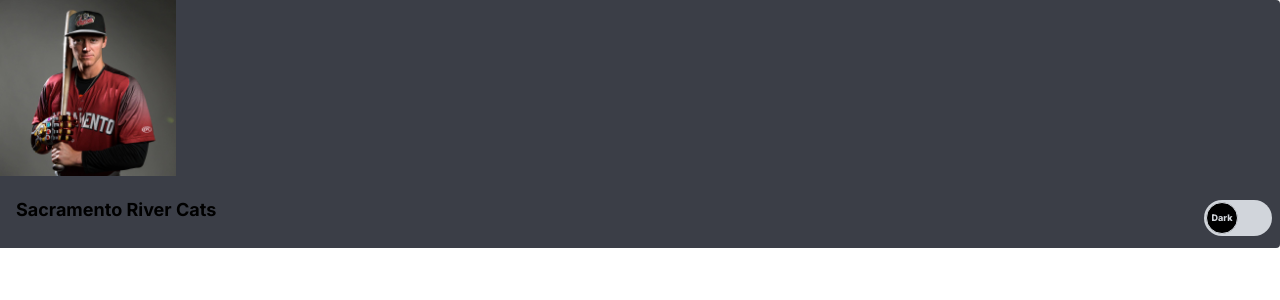
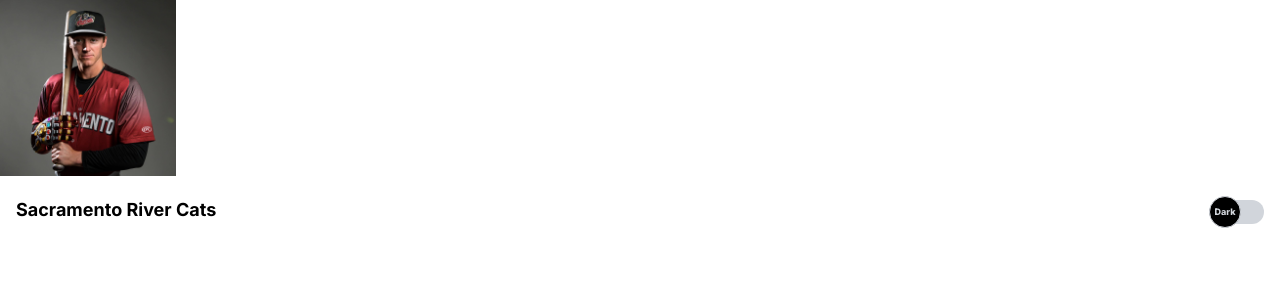
Before and after one commit to RF-Rifat/Hexleap, a Next.js app: page / in a window 1280 px wide. Shown: the top 300 px of the page. Built offline with nearby package versions, Linux system fonts and the light colour scheme.

Commit message:
theme toggler added

```diff
--- a/src/components/Hero/SportCard.tsx
+++ b/src/components/Hero/SportCard.tsx
@@ -3,7 +3,7 @@
 const SportCard = () => {
   return (
     <>
-      <div className="bg-[#3B3E47] lg:rounded-b-none lg:rounded-r flex flex-col justify-between leading-normal">
+      <div className="dark:bg-dark lg:rounded-b-none lg:rounded-r flex flex-col justify-between leading-normal">
         <Image
           width={600}
           height={600}
@@ -12,7 +12,7 @@
           className="w-44 mb-3"
         />
         <div className="p-4 pt-2">
-          <div className="font-bold text-lg mb-2 hover:text-indigo-600 inline-block dark:text-3xl">
+          <div className="font-bold text-lg mb-2 hover:text-indigo-600 inline-block dark:text-white">
             Sacramento River Cats
           </div>
         </div>
--- a/src/components/ToggleButton.tsx
+++ b/src/components/ToggleButton.tsx
@@ -8,6 +8,8 @@
 
   const handleToggle = () => {
     setIsChecked(!isChecked);
+    if (isChecked) {
+    }
     const newTheme = theme === "dark" ? "light" : "dark";
     setTheme(newTheme);
   };
@@ -16,13 +18,12 @@
     localStorage.setItem("theme", theme);
   }, [theme]);
 
-
-  const buttonClasses = `w-[68px] h-9 flex items-center bg-gray-300 rounded-full text-[9px] ${
+  const buttonClasses = `w-[55px] h-6 flex items-center bg-gray-300 rounded-full text-[9px] ${
     isChecked ? "peer-checked:text-black" : "text-gray-300"
-  } font-extrabold after:flex after:items-center after:justify-center peer after:content-['Dark'] peer-checked:after:content-['Light'] peer-checked:after:translate-x-full after:absolute after:left-[2px] peer-checked:after:border-white after:bg-black peer-checked:after:bg-white after:border after:border-gray-300 after:rounded-full after:h-8 after:w-8 after:transition-all peer-checked:bg-black `;
+  } font-extrabold after:flex after:items-center after:justify-center peer after:content-['Dark'] peer-checked:after:content-['Light'] peer-checked:after:translate-x-full after:absolute after:left-[0px] peer-checked:after:border-white peer-checked:after:right-4 after:bg-black peer-checked:after:bg-white after:border after:border-gray-300 after:rounded-full after:h-8 after:w-8 after:transition-all peer-checked:bg-black `;
 
   return (
-    <div className="flex items-center absolute right-2 top-1/4">
+    <div className="flex items-center absolute right-4 top-1/4">
       <label className="relative cursor-pointer">
         <input
           type="checkbox"
```
